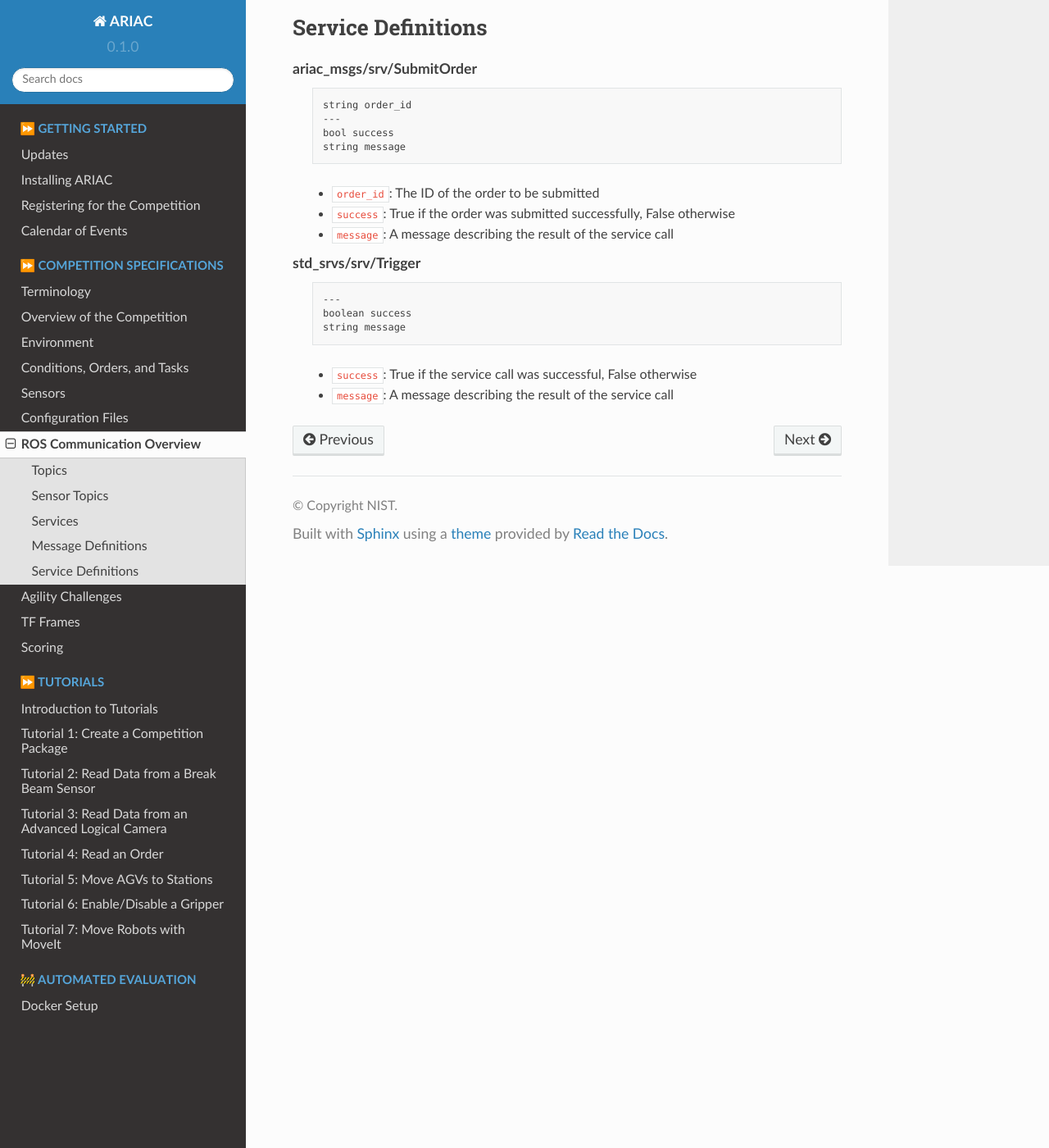
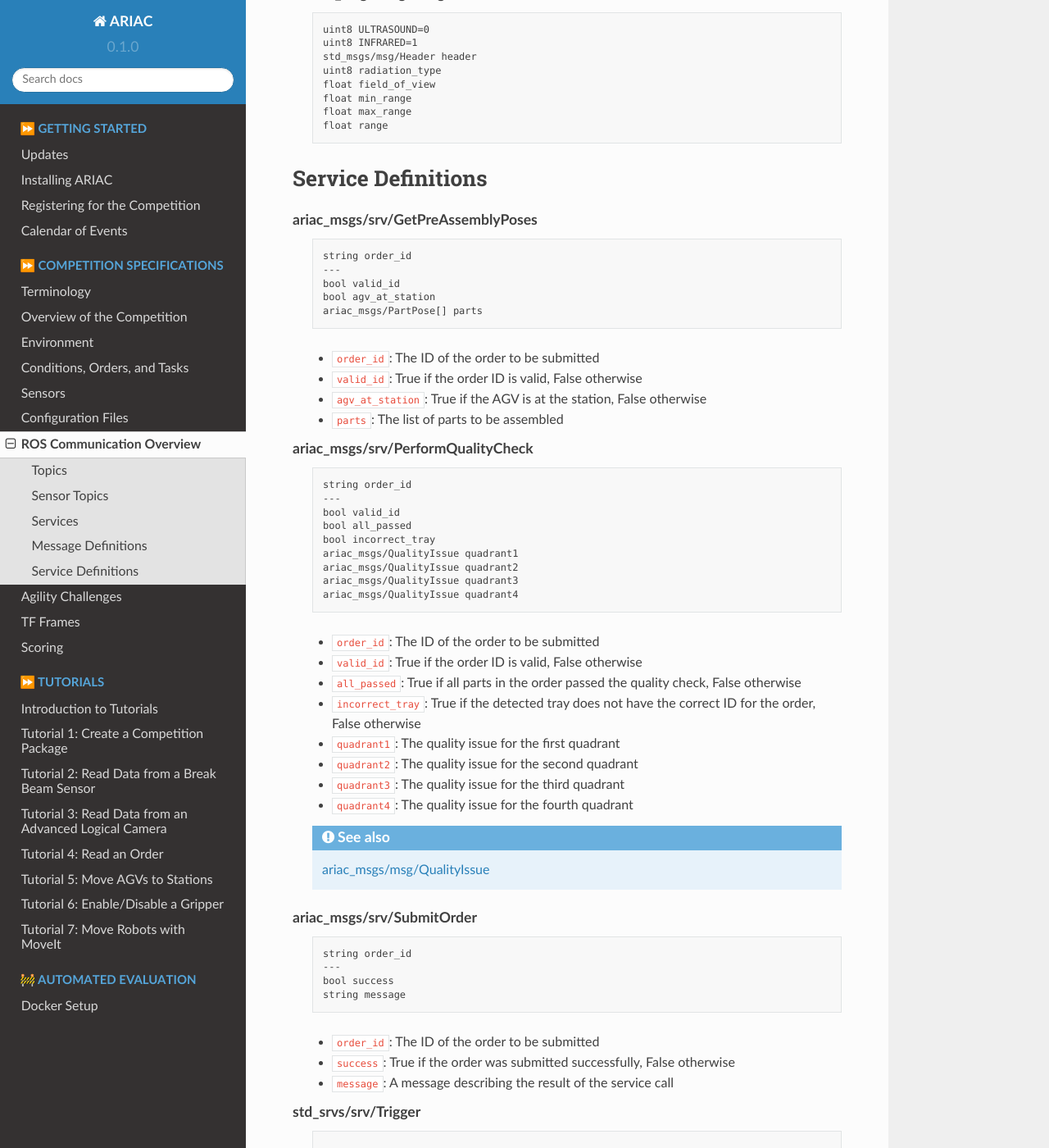
Before and after one commit to usnistgov/ARIAC, a Sphinx documentation site: the page built from docs/competition/ros_communication.rst, in a window 1280 px wide and 1400 px high, scrolled down 5045 px. Shown: the whole window at 82% size. Built offline with Sphinx 7.4.7 and the Read the Docs theme 2.0.0, drawn with Linux system fonts in a browser that asks for light colours; some of the changed text lies outside the part shown.

Commit message:
documentation on overview

```diff
--- a/docs/competition/ros_communication.rst
+++ b/docs/competition/ros_communication.rst
@@ -121,11 +121,11 @@
      - `SubmitOrder.srv <https://github.com/usnistgov/ARIAC/blob/ariac2023/ariac_msgs/srv/SubmitOrder.srv>`_
      - Submit an order with the requested **order_id**
    * - :rosservice:`/ariac/perform_quality_check`
-     - :gray:`ariac_msgs/srv/PerformQualityCheck`
+     - :term:`ariac_msgs/srv/PerformQualityCheck`
      - `PerformQualityCheck.srv <https://github.com/usnistgov/ARIAC/blob/ariac2023/ariac_msgs/srv/PerformQualityCheck.srv>`_
      - Check the quality of a kitting order with the requested **order_id**
    * - :rosservice:`/ariac/get_pre_assembly_poses`
-     - :gray:`ariac_msgs/srv/GetPreAssemblyPoses`
+     - :term:`ariac_msgs/srv/GetPreAssemblyPoses`
      - `GetPreAssemblyPoses.srv <https://github.com/usnistgov/ARIAC/blob/ariac2023/ariac_msgs/srv/GetPreAssemblyPoses.srv>`_
      - Get the pose of parts on the AGVs prior to assembly for an assembly or combined order with **order_id**
 
@@ -135,11 +135,11 @@
      - `MoveAGV.srv <https://github.com/usnistgov/ARIAC/blob/ariac2023/ariac_msgs/srv/MoveAGV.srv>`_
      - Move the AGV {n} to the requested location
    * - :rosservice:`/ariac/agv{n}_lock_tray`
-     - :gray:`std_srvs/srv/Trigger`
+     - :term:`std_srvs/srv/Trigger`
      - `Trigger.srv <https://docs.ros2.org/galactic/api/std_srvs/srv/Trigger.html>`_
      - Lock a kit tray to AGV {n}
    * - :rosservice:`/ariac/agv{n}_unlock_tray`
-     - :gray:`std_srvs/srv/Trigger`
+     - :term:`std_srvs/srv/Trigger`
      - `Trigger.srv <https://docs.ros2.org/galactic/api/std_srvs/srv/Trigger.html>`_
      - Unlock a kit tray to AGV {n}
    * - :rosservice:`/ariac/{robot}_enable_gripper`
@@ -335,6 +335,16 @@
         geometry_msgs/Pose[] tray_poses
         geometry_msgs/Pose sensor_pose
 
+    ariac_msgs/msg/QualityIssue
+      .. code-block:: text
+
+        bool all_passed
+        bool missing_part
+        bool flipped_part
+        bool faulty_part
+        bool incorrect_part_type
+        bool incorrect_part_color
+
 
 Service Definitions
 -------------------
@@ -364,3 +374,41 @@
       - ``order_id``: The ID of the order to be submitted
       - ``success``: True if the order was submitted successfully, False otherwise
       - ``message``: A message describing the result of the service call
+
+    ariac_msgs/srv/PerformQualityCheck
+      .. code-block:: text
+
+        string order_id
+        ---
+        bool valid_id
+        bool all_passed
+        bool incorrect_tray
+        ariac_msgs/QualityIssue quadrant1
+        ariac_msgs/QualityIssue quadrant2
+        ariac_msgs/QualityIssue quadrant3
+        ariac_msgs/QualityIssue quadrant4
+
+      - ``order_id``: The ID of the order to be submitted
+      - ``valid_id``: True if the order ID is valid, False otherwise
+      - ``all_passed``: True if all parts in the order passed the quality check, False otherwise
+      - ``incorrect_tray``: True if the detected tray does not have the correct ID for the order, False otherwise
+      - ``quadrant1``: The quality issue for the first quadrant
+      - ``quadrant2``: The quality issue for the second quadrant
+      - ``quadrant3``: The quality issue for the third quadrant
+      - ``quadrant4``: The quality issue for the fourth quadrant
+
+      .. seealso:: :term:`ariac_msgs/msg/QualityIssue`
+
+    ariac_msgs/srv/GetPreAssemblyPoses
+      .. code-block:: text
+
+        string order_id
+        ---
+        bool valid_id
+        bool agv_at_station
+        ariac_msgs/PartPose[] parts
+
+      - ``order_id``: The ID of the order to be submitted
+      - ``valid_id``: True if the order ID is valid, False otherwise
+      - ``agv_at_station``: True if the AGV is at the station, False otherwise
+      - ``parts``: The list of parts to be assembled
```
